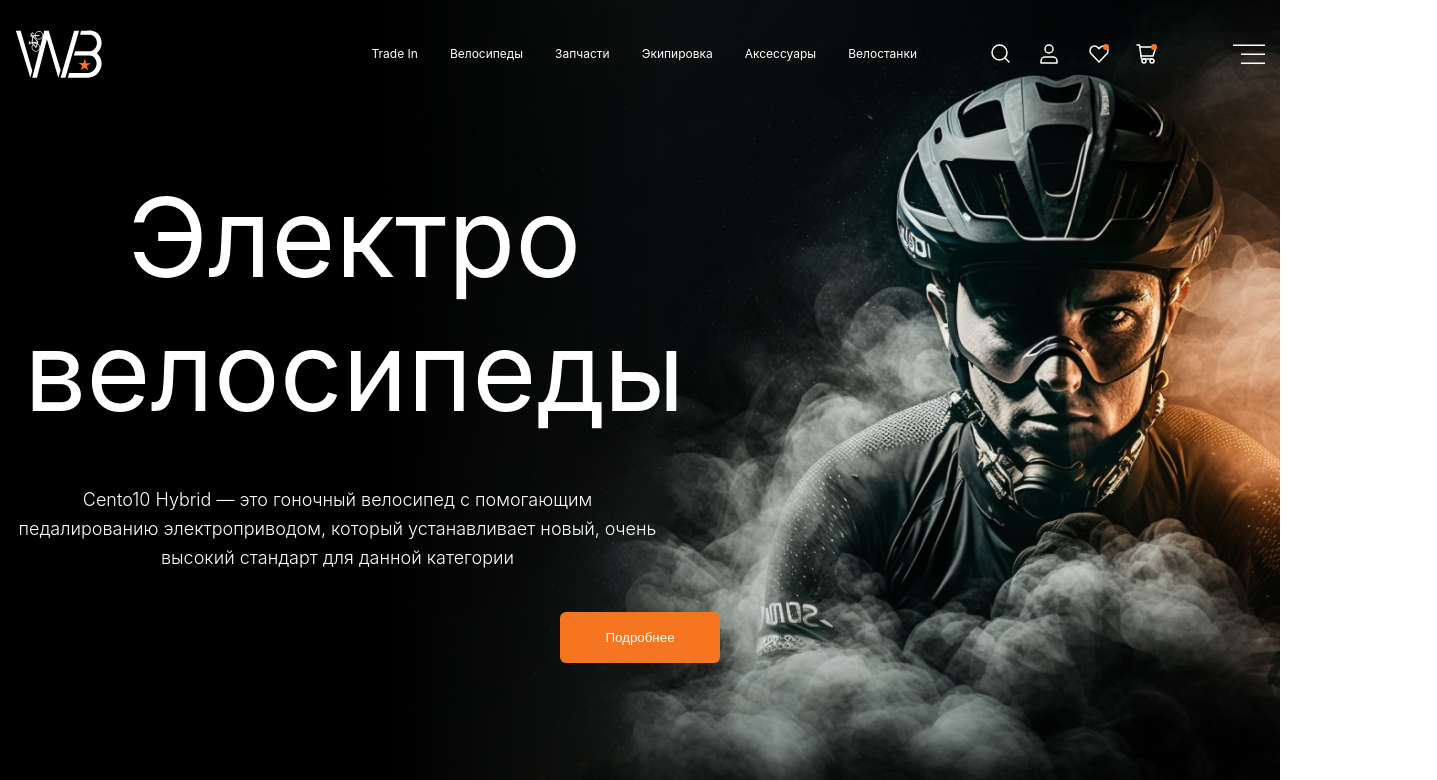
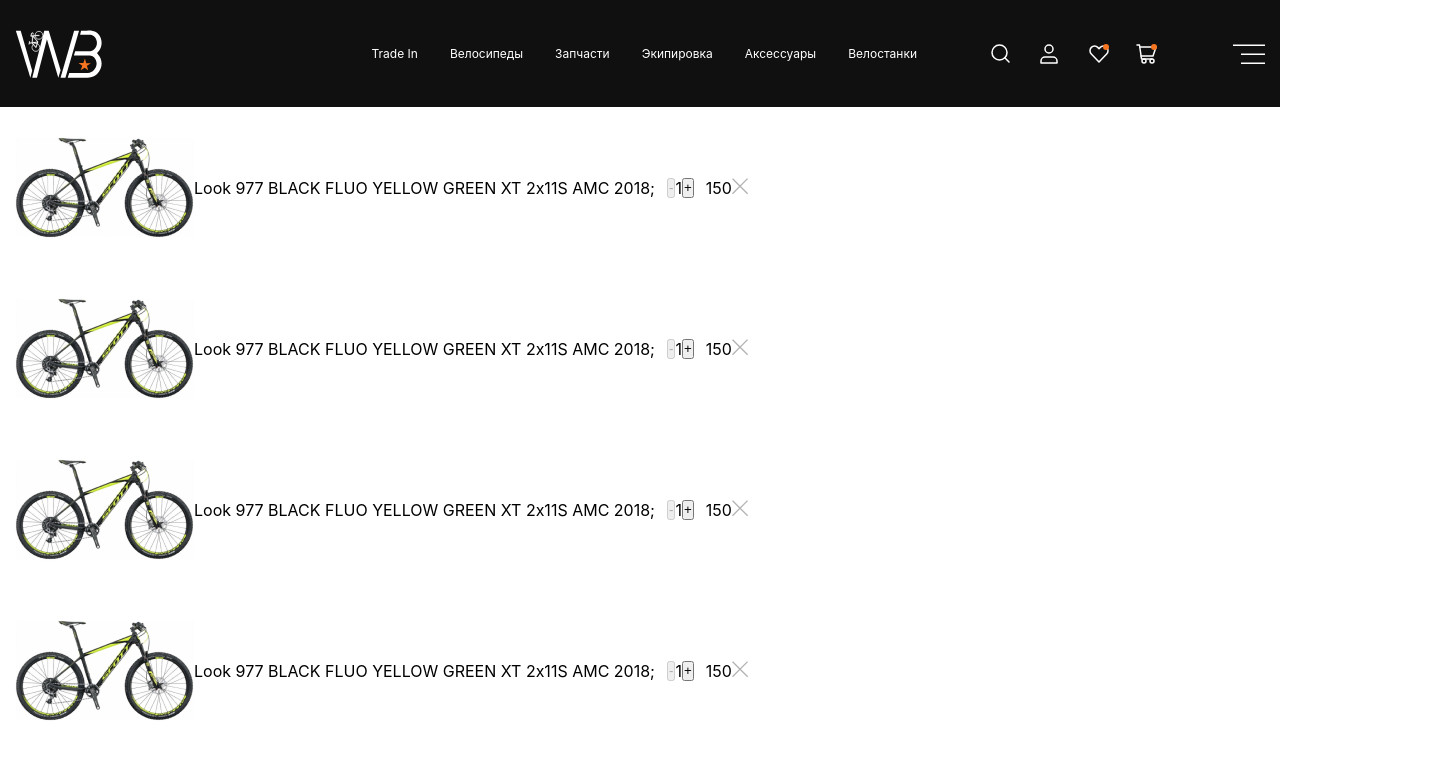
Before and after one commit to ElyorTuyliyev/bicycle, a React (Create React App) app: page / in a window 1280 px wide. Shown: the top 780 px of the page, 1437 px wide, since content can reach past the window. Built offline with nearby package versions, Linux system fonts and the light colour scheme; the HTML template or start-up script is replaced by a standard one.

Commit message:
add basket card

```diff
--- a/src/App.jsx
+++ b/src/App.jsx
@@ -1,10 +1,12 @@
 import "./App.css";
+import Basket from "./pages/Basket";
 import Home from "./pages/Home";
 
 function App() {
   return (
     <div className="App">
-      <Home />
+      {/* <Home /> */}
+      <Basket />
     </div>
   );
 }
--- a/src/components/Header/header.style.js
+++ b/src/components/Header/header.style.js
@@ -1,10 +1,17 @@
 import styled from "styled-components";
+import Colors from "../../themes/colors";
 
 const HeaderStyle = styled.div`
-  padding: 29px 0;
-  display: flex;
-  align-items: center;
-  justify-content: space-between;
+  .header__wrapper {
+    padding: 29px 0;
+    display: flex;
+    align-items: center;
+    justify-content: space-between;
+  }
+
+  .header {
+    background-color: ${Colors.dark[900]};
+  }
 
   .header__links {
     display: flex;
--- a/src/components/Header/index.jsx
+++ b/src/components/Header/index.jsx
@@ -31,8 +31,10 @@
     },
   ];
   return (
+    <HeaderStyle>
+      <header className="header">
         <Container>
-      <HeaderStyle>
+          <div className="header__wrapper">
             <img src={LogoIcon} alt="logo" />
             <div className="header__link-wrapper">
               <div className="header__links">
@@ -48,8 +50,10 @@
               </div>
               <img src={MenuBarIcon} alt="menu-icon" />
             </div>
+          </div>
+        </Container>
+      </header>
     </HeaderStyle>
-    </Container>
   );
 };
 
--- /dev/null
+++ b/src/pages/Basket/Components/BasketCard/BasketCard.style.js
@@ -0,0 +1,13 @@
+import styled from "styled-components";
+
+const BasketCardStyle = styled.div`
+  display: flex;
+  align-items: center;
+
+  .basketCard__btn-wrapper {
+    display: flex;
+    margin: 0 12px;
+  }
+`;
+
+export default BasketCardStyle;
--- /dev/null
+++ b/src/pages/Basket/Components/BasketCard/index.jsx
@@ -0,0 +1,47 @@
+import Container from "../../../../container";
+import BasketCardStyle from "./BasketCard.style";
+
+function BasketCard({
+  img,
+  alt,
+  text,
+  count,
+  cost,
+  imgCross,
+  handleDecrement,
+  handleIncrement,
+  id,
+}) {
+  return (
+    <Container>
+      <BasketCardStyle>
+        <img className="basketCard__img" src={img} alt={alt} />
+        <p className="basketCard__text">{text}</p>
+        <div className="basketCard__btn-wrapper">
+          <button
+            className="basketCard__decrement"
+            onClick={() => handleDecrement(id)}
+            disabled={count <= 1 ? true : false}
+          >
+            -
+          </button>
+          <p className="basketCard__">{count}</p>
+          <button
+            className="basketCard__increment"
+            onClick={() => handleIncrement(id)}
+          >
+            +
+          </button>
+        </div>
+        <p className="basketCard__count">{count ? +cost * +count : cost}</p>
+        <img
+          className="basketCard__cross-icon"
+          src={imgCross}
+          alt="cross-icon"
+        />
+      </BasketCardStyle>
+    </Container>
+  );
+}
+
+export default BasketCard;
--- a/src/pages/Basket/index.jsx
+++ b/src/pages/Basket/index.jsx
@@ -1,11 +1,116 @@
+import Button from "../../components/Button";
 import Header from "../../components/Header";
 import BasketStyle from "./Basket.style";
+import BasketCard from "./Components/BasketCard";
+import BasketImg from "../../assets/images/basket-bicycle.png";
+import CrossIcon from "../../assets/icons/Icon-cross.svg";
+import { useState } from "react";
 
 const Basket = () => {
+  const [data, setData] = useState([
+    {
+      id: Math.floor(Math.random() * 100),
+      img: BasketImg,
+      alt: "sc",
+      text: "Look 977 BLACK FLUO YELLOW GREEN XT 2x11S AMC 2018;",
+      count: 1,
+      cost: 150,
+      imgCross: CrossIcon,
+    },
+    {
+      id: Math.floor(Math.random() * 100),
+      img: BasketImg,
+      alt: "sc",
+      text: "Look 977 BLACK FLUO YELLOW GREEN XT 2x11S AMC 2018;",
+      count: 1,
+      cost: 150,
+      imgCross: CrossIcon,
+    },
+    {
+      id: Math.floor(Math.random() * 100),
+      img: BasketImg,
+      alt: "sc",
+      text: "Look 977 BLACK FLUO YELLOW GREEN XT 2x11S AMC 2018;",
+      count: 1,
+      cost: 150,
+      imgCross: CrossIcon,
+    },
+    {
+      id: Math.floor(Math.random() * 100),
+      img: BasketImg,
+      alt: "sc",
+      text: "Look 977 BLACK FLUO YELLOW GREEN XT 2x11S AMC 2018;",
+      count: 1,
+      cost: 150,
+      imgCross: CrossIcon,
+    },
+    {
+      id: Math.floor(Math.random() * 100),
+      img: BasketImg,
+      alt: "sc",
+      text: "Look 977 BLACK FLUO YELLOW GREEN XT 2x11S AMC 2018;",
+      count: 1,
+      cost: 150,
+      imgCross: CrossIcon,
+    },
+    {
+      id: Math.floor(Math.random() * 100),
+      img: BasketImg,
+      alt: "sc",
+      text: "Look 977 BLACK FLUO YELLOW GREEN XT 2x11S AMC 2018;",
+      count: 1,
+      cost: 150,
+      imgCross: CrossIcon,
+    },
+    {
+      id: Math.floor(Math.random() * 100),
+      img: BasketImg,
+      alt: "sc",
+      text: "Look 977 BLACK FLUO YELLOW GREEN XT 2x11S AMC 2018;",
+      count: 1,
+      cost: 150,
+      imgCross: CrossIcon,
+    },
+    {
+      id: Math.floor(Math.random() * 100),
+      img: BasketImg,
+      alt: "sc",
+      text: "Look 977 BLACK FLUO YELLOW GREEN XT 2x11S AMC 2018;",
+      count: 1,
+      cost: 150,
+      imgCross: CrossIcon,
+    },
+  ]);
+
+  const handleDecrement = (id) => {
+    setData(
+      data.map((item) =>
+        item.id === id ? { ...item, count: item.count - 1 } : item
+      )
+    );
+  };
+  const handleIncrement = (id) => {
+    setData(
+      data.map((item) =>
+        item.id === id ? { ...item, count: item.count + 1 } : item
+      )
+    );
+  };
+
   return (
-    <BasketStyle>
+    <>
       <Header />
-    </BasketStyle>
+      <BasketStyle>
+        {data.map((item) => (
+          <BasketCard
+            key={item.cost}
+            {...item}
+            handleDecrement={handleDecrement}
+            handleIncrement={handleIncrement}
+          />
+        ))}
+      </BasketStyle>
+    </>
   );
 };
 
```
Also changed, not shown: src/assets/icons/Icon-cross.svg (added), src/assets/images/basket-bicycle.png (added). Lines whose indentation alone changed are shown as unchanged.
